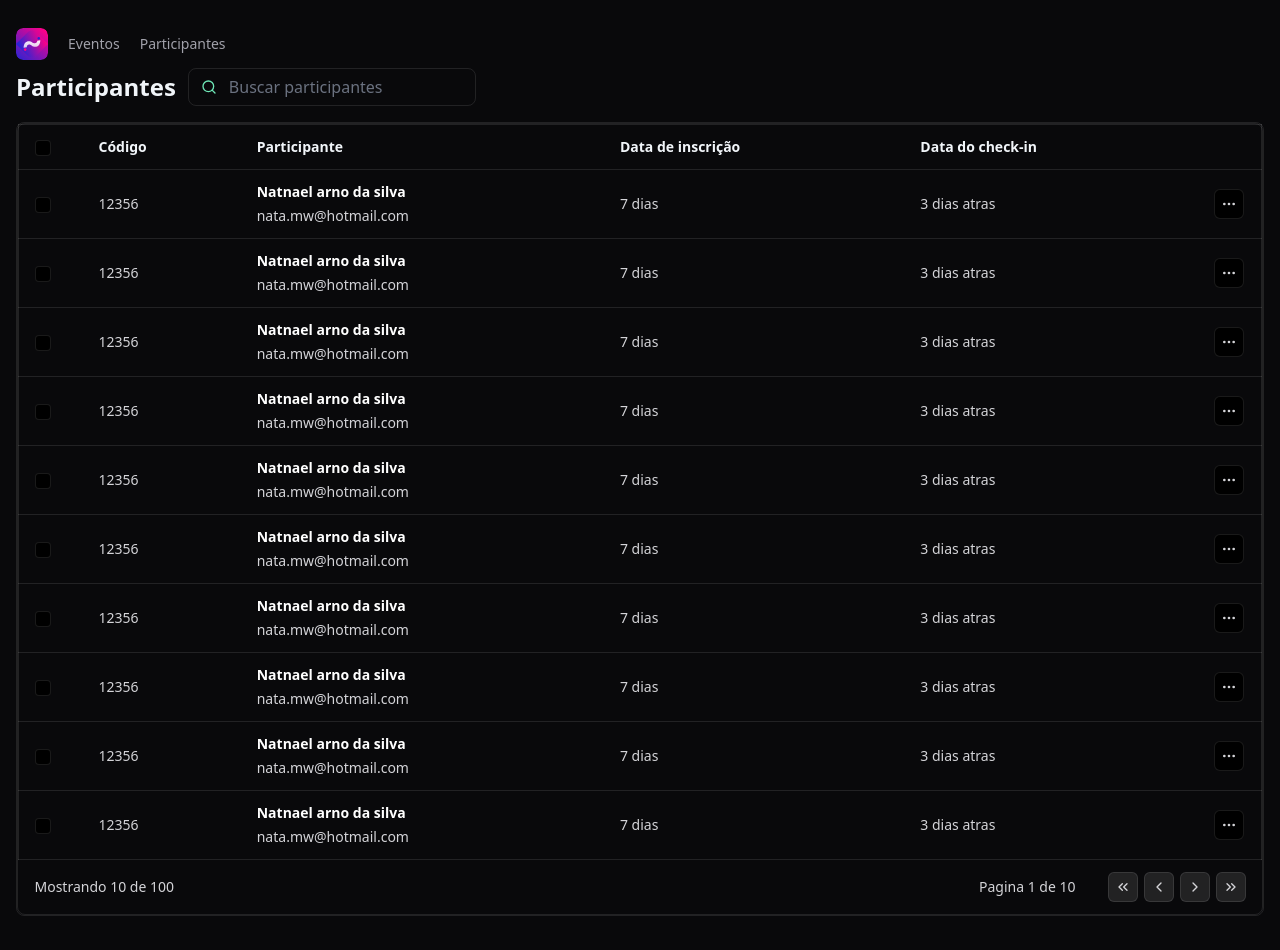
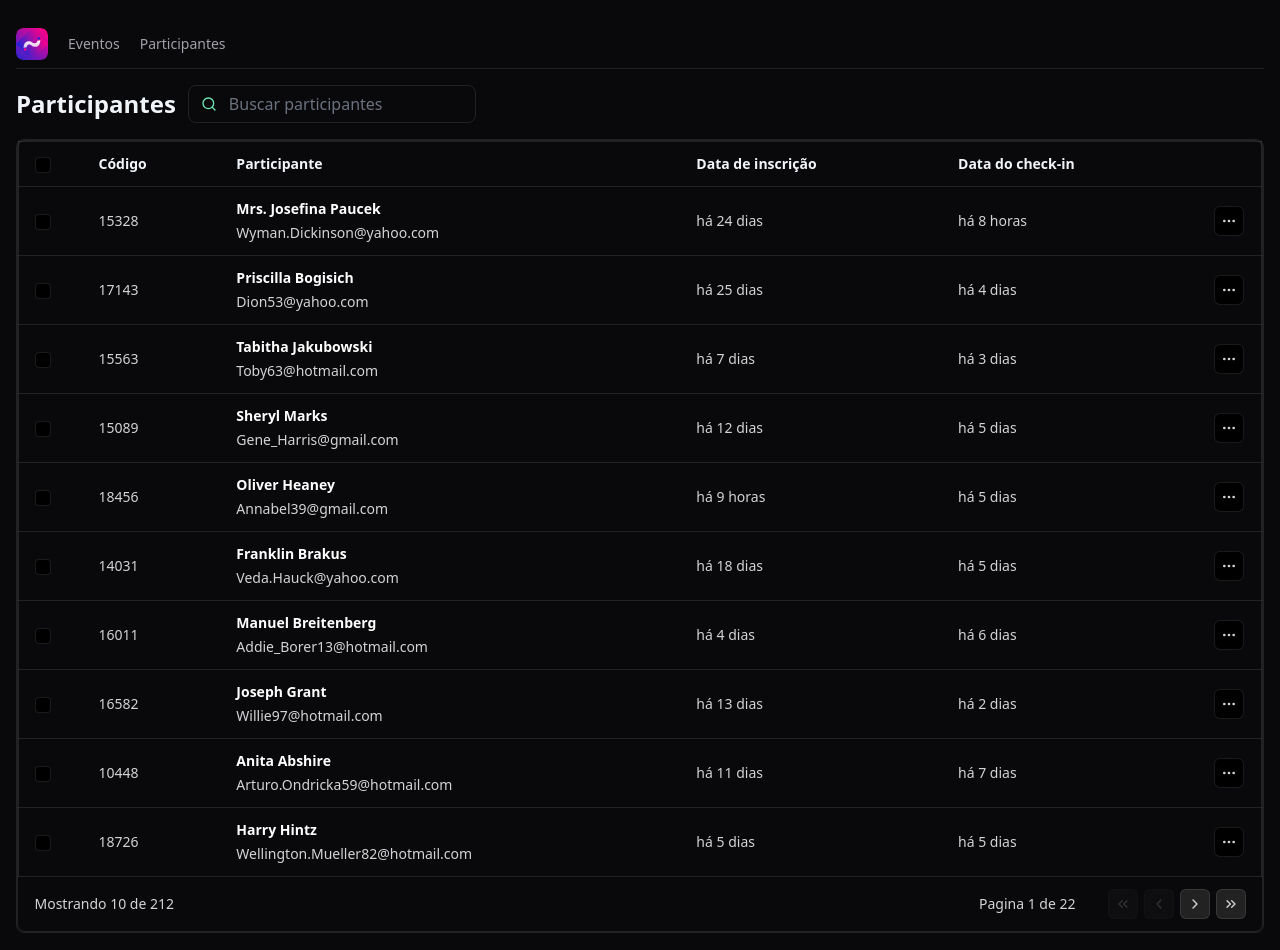
Before and after one commit to Nata07/nspass-in, a React (Vite) app: page / in a window 1280 px wide. Shown: the top 950 px of the page. Built offline with nearby package versions, Linux system fonts and the light colour scheme.

Commit message:
feat: added pagination to list attendees

```diff
--- a/src/app.tsx
+++ b/src/app.tsx
@@ -4,7 +4,7 @@ import { Header } from "./components/header";
 export function App() {
   return (
     <div className="">
-      <div className="max-w-7xl mx-auto py-5 px-4">
+      <div className="max-w-7xl mx-auto py-5 px-4 space-y-4 ">
         <Header />
         <AttendeeList />
       </div>
--- a/src/components/attendee-list.tsx
+++ b/src/components/attendee-list.tsx
@@ -3,15 +3,43 @@ import { ButtonIcon } from "./button-icon";
 import { Table } from "./table/table";
 import { TableHeader } from "./table/table-header";
 import { TableCell } from "./table/table-cell";
+import { attendees } from "../data/attendee";
+import dayjs from "dayjs";
+import relativeTime from "dayjs/plugin/relativeTime";
+import "dayjs/locale/pt-br"
+import { useState } from "react";
+dayjs.extend(relativeTime)
+dayjs.locale('pt-br')
 
 export function AttendeeList() {
+  const [page, setPage] = useState(1)
+
+  const totalPages = Math.ceil(attendees.length / 10);
+
+  function onFirstPage() {
+    setPage(1);
+  }
+
+  function onPreviousPage() {
+    setPage(page - 1);
+  }
+
+  function onNextPage() {
+    setPage(page + 1);
+  }
+
+  function onLastPage() {
+    setPage(totalPages);
+  }
+
+
   return (
     <div className="flex flex-col gap-4">
       <div className="flex items-center gap-3">
         <h1 className="text-2xl font-bold">Participantes</h1>
         <div className="flex items-center gap-3 px-3 bg-transparent w-72 py-1.5 border border-white/10 rounded-lg text-sm">
           <LucideSearch className="size-4 text-emerald-300" />
-          <input className="bg-transparent outline-none p-0 border-0" type="text" placeholder="Buscar participantes" />
+          <input className="bg-transparent outline-none p-0 border-0 focus:ring-transparent" type="text" placeholder="Buscar participantes" />
         </div>
       </div>
       <div className="border border-white/10 rounded-lg">
@@ -29,20 +57,20 @@ export function AttendeeList() {
             </tr>
           </thead>
           <tbody>
-            {Array.from({length: 10}).map(() => (
-              <tr key={Math.random().toString()} className="border border-white/10 hover:bg-slate-700/10">
+            {attendees.slice((page - 1) * 10, page * 10).map((attendee) => (
+              <tr key={attendee.id} className="border border-white/10 hover:bg-slate-700/10">
                 <TableCell>
                   <input type="checkbox" name="check" id="check" className="size-4 bg-black rounded border border-white/10" />
                 </TableCell>
-                <TableCell>12356</TableCell>
+                <TableCell>{attendee.id}</TableCell>
                 <TableCell>
                   <div className="flex flex-col gap-1">
-                    <span className="font-semibold text-white">Natnael arno da silva</span>
-                    <span>nata.mw@hotmail.com</span>
+                    <span className="font-semibold text-white">{attendee.name}</span>
+                    <span>{attendee.email}</span>
                   </div>
                 </TableCell>
-                <TableCell>7 dias</TableCell>
-                <TableCell>3 dias atras</TableCell>
+                <TableCell>{dayjs().to(attendee.createdAt)}</TableCell>
+                <TableCell>{dayjs().to(attendee.checkInAt)}</TableCell>
                 <TableCell>
                   <ButtonIcon transparent>
                     <LucideMoreHorizontal className="size-4" />
@@ -54,23 +82,23 @@ export function AttendeeList() {
           <tfoot>
             <tr>
               <TableCell colSpan={3}>
-                Mostrando 10 de 100
+                Mostrando 10 de {attendees.length}
               </TableCell>
               <TableCell className="text-right" colSpan={3}>
                 <div className="inline-flex items-center gap-8">
-                  <span>Pagina 1 de 10</span>
+                  <span>Pagina {page} de {Math.ceil(attendees.length / 10)}</span>
 
                   <div className="flex gap-1.5">
-                    <ButtonIcon>
+                    <ButtonIcon onClick={onFirstPage} disabled={page === 1}>
                       <LucideChevronsLeft className="size-4" />
                     </ButtonIcon>
-                    <ButtonIcon>
+                    <ButtonIcon onClick={onPreviousPage} disabled={page === 1}>
                       <LucideChevronLeft className="size-4" />
                     </ButtonIcon>
-                    <ButtonIcon>
+                    <ButtonIcon onClick={onNextPage} disabled={page === totalPages}>
                       <LucideChevronRight className="size-4" />
                     </ButtonIcon>
-                    <ButtonIcon>
+                    <ButtonIcon onClick={onLastPage} disabled={page === totalPages}>
                       <LucideChevronsRight className="size-4" />
                     </ButtonIcon>
                   </div>
--- a/src/components/button-icon.tsx
+++ b/src/components/button-icon.tsx
@@ -6,6 +6,6 @@ interface ButtonIconProps extends ComponentProps<'button'>{
 
 export function ButtonIcon({transparent, ...props}: ButtonIconProps) {
   return (
-    <button {...props} className={transparent ? "bg-black border border-white/10 rounded-md p-1.5" : "bg-white/10 border border-white/10 rounded-md p-1.5"} />
+    <button {...props} className={transparent ? "bg-black border border-white/10 rounded-md p-1.5" : "bg-white/10 border border-white/10 rounded-md p-1.5 disabled:opacity-20"} />
   )
 }
--- a/src/components/header.tsx
+++ b/src/components/header.tsx
@@ -3,7 +3,7 @@ import { NavLink } from "./nav-link"
 
 export function Header() {
   return (
-    <header className="flex gap-5 items-center py-2">
+    <header className="flex gap-5 items-center py-2 border-b border-white/10">
       <img src={Logo} alt="Logo NSPass-IN" />
       <nav className="flex items-center gap-5">
         <NavLink href="/eventos">Eventos</NavLink>
```
